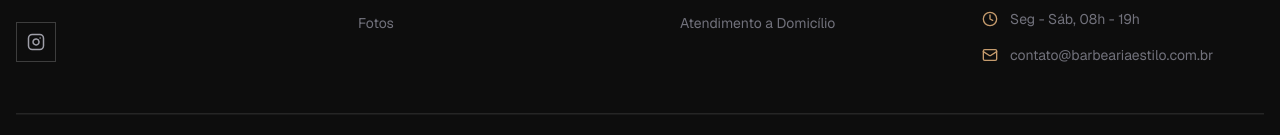
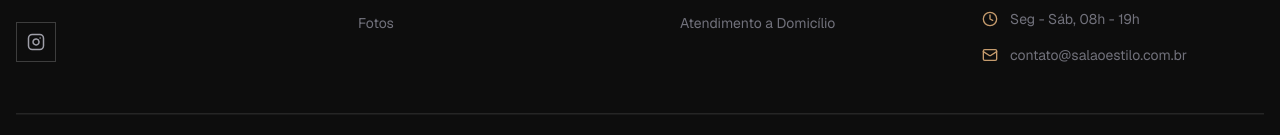
Before and after one commit to TCAdigital/salao-estilo-barbearia, a Next.js app: page / in a window 1280 px wide. Shown: the part 7831-7966 px from the top of the page. Built offline with nearby package versions, Linux system fonts and the light colour scheme; a web font is replaced by a local one.

Commit message:
fix: update email and domain references to salaoestilo.com.br

```diff
--- a/src/app/layout.tsx
+++ b/src/app/layout.tsx
@@ -24,7 +24,7 @@ export const metadata: Metadata = {
   openGraph: {
     title: "Barbearia Estilo | Experiência de Tradição",
     description: "60 anos de história no coração de Bauru. Agende seu horário com quem entende do assunto.",
-    url: "https://www.barbeariaestilo.com.br",
+    url: "https://www.salaoestilo.com.br",
     siteName: "Barbearia Estilo",
     type: "website",
   },
--- a/src/components/Footer.tsx
+++ b/src/components/Footer.tsx
@@ -111,8 +111,8 @@ export default function Footer() {
                 <Clock size={16} className="text-[#C59B6D] shrink-0" />Seg - Sáb, 08h - 19h
               </li>
               <li>
-                <a href="mailto:contato@barbeariaestilo.com.br" className="flex items-center gap-3 text-sm text-zinc-500 hover:text-[#C59B6D] transition-colors">
-                  <Mail size={16} className="text-[#C59B6D] shrink-0" />contato@barbeariaestilo.com.br
+                <a href="mailto:contato@salaoestilo.com.br" className="flex items-center gap-3 text-sm text-zinc-500 hover:text-[#C59B6D] transition-colors">
+                  <Mail size={16} className="text-[#C59B6D] shrink-0" />contato@salaoestilo.com.br
                 </a>
               </li>
             </ul>
```
